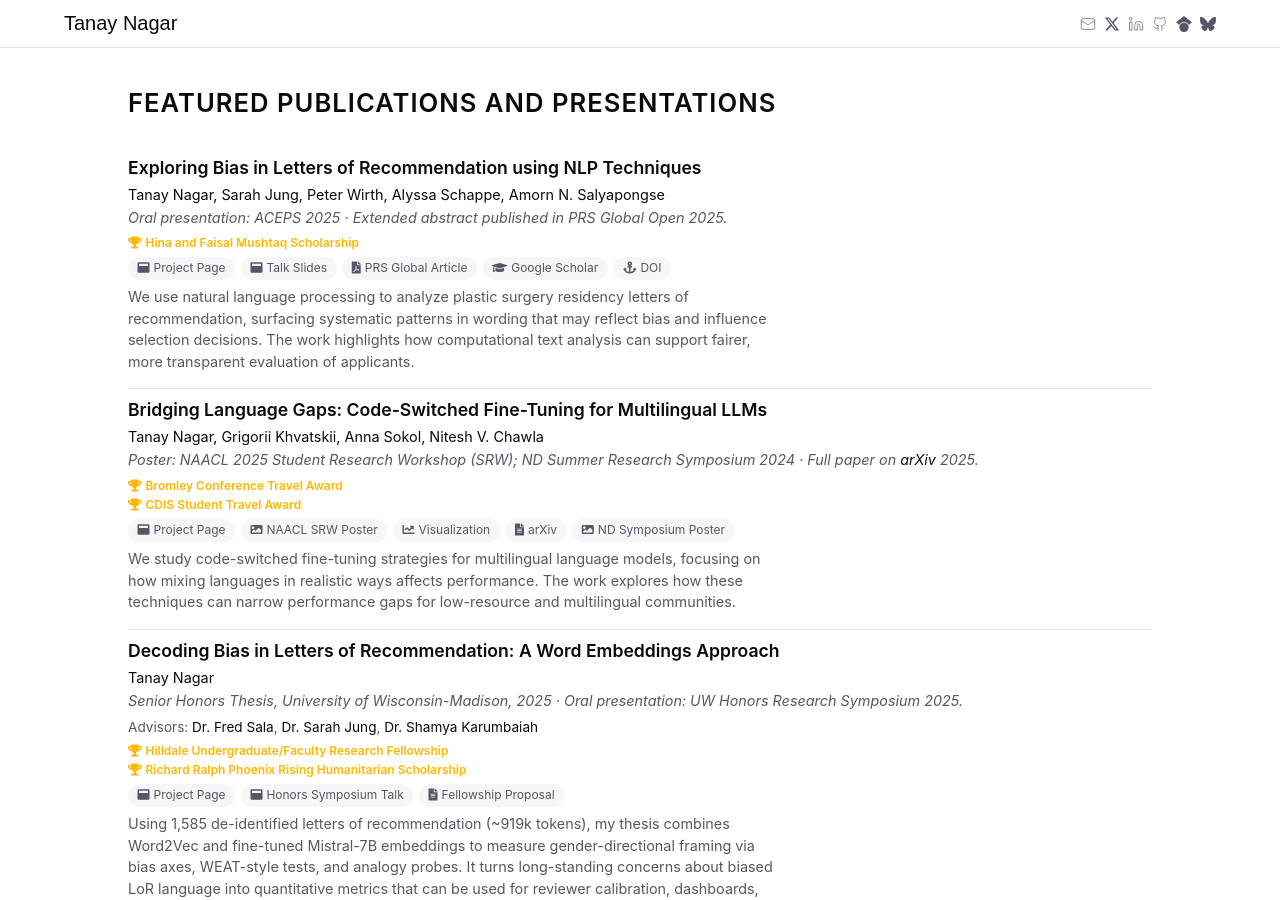
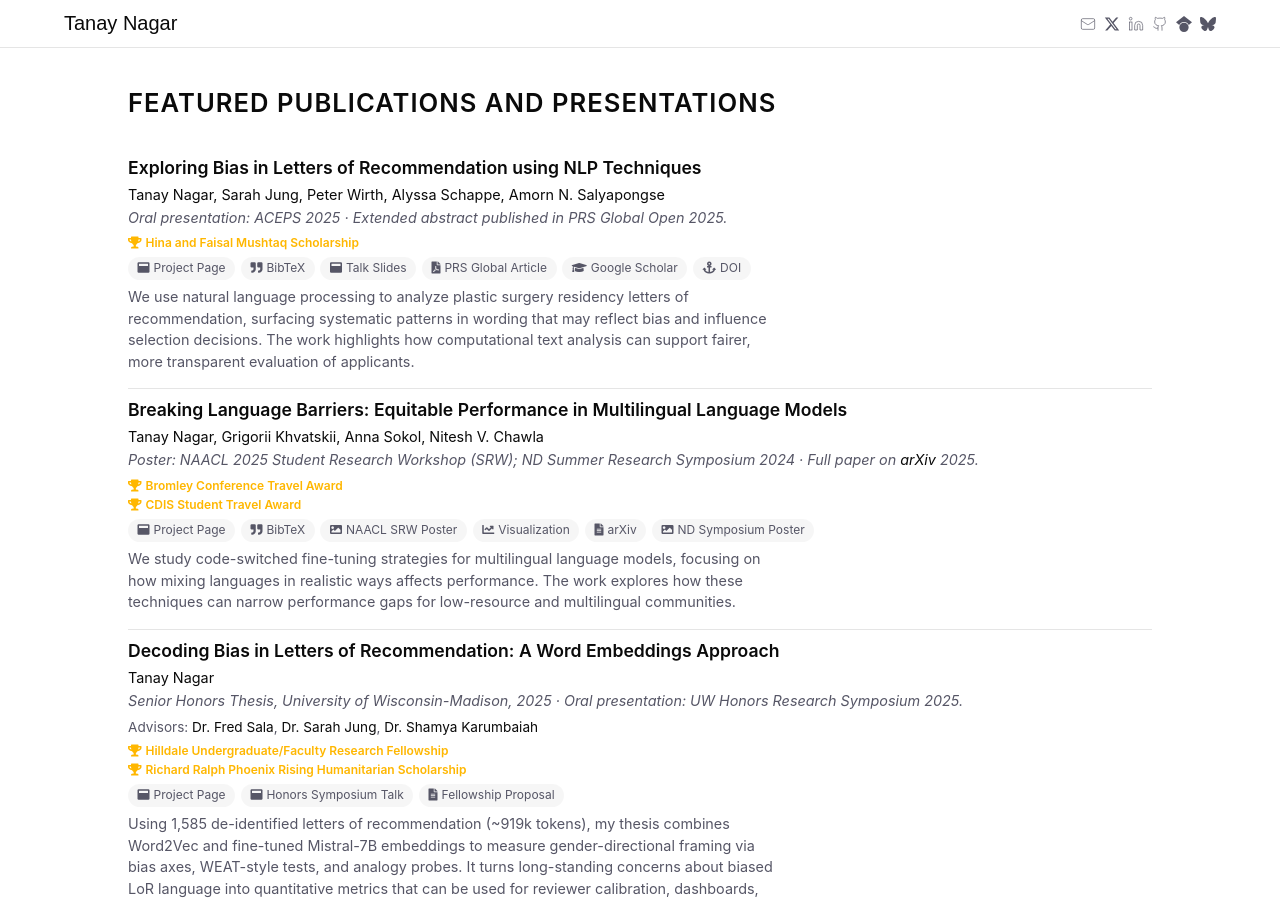
Before and after one commit to tnagar72/tnagar72.github.io, a Jekyll site: the page built from index.html, in a window 1280 px wide and 900 px high, scrolled down 660 px. Built offline with Jekyll 4.4.1, drawn with Linux system fonts in a browser that asks for light colours; nearby versions of some CDN libraries; some of the changed lines change nothing that is shown.

Commit message:
feat(homepage): BibTeX pill on cards; canonical bridging-paper title
TITLE: bridging-language-gaps entry now displays as "Breaking Language
Barriers: Equitable Performance in Multilingual Language Models" —
the canonical title on arXiv and in the BibTeX entry. The URL slug
stays /research/bridging-language-gaps/ because it's the stable handle
and renaming would break any external links. The change flows from
publications.yaml to the homepage card, project page <h1>, and page
<title> tag automatically.

BIBTEX PILL: Each homepage publication card now gets a "BibTeX" pill
(fa-quote-right) in .pub-misc IF the entry has a non-empty bibtex
field AND has a corresponding _research/<id>.md project page. Clicking
the pill deep-links to /research/<id>/#bibtex where the full citation
block + copy button already lives. Honors-thesis has no bibtex field
so no pill (intentional — theses aren't formally cited the same way).

```diff
--- a/_data/publications.yaml
+++ b/_data/publications.yaml
@@ -62,7 +62,10 @@
     }
 
 - id: bridging-language-gaps
-  title: "Bridging Language Gaps: Code-Switched Fine-Tuning for Multilingual LLMs"
+  # Slug stays "bridging-language-gaps" because it's the stable URL handle.
+  # Display title matches the canonical published title on arXiv + BibTeX so
+  # the page is searchable under the name other researchers will use.
+  title: "Breaking Language Barriers: Equitable Performance in Multilingual Language Models"
   authors:
     - { name: "Tanay Nagar",        role: "author", marks: "1, 3, †" }
     - { name: "Grigorii Khvatskii", role: "author", marks: "2, 4" }
--- a/_includes/publication.html
+++ b/_includes/publication.html
@@ -47,14 +47,23 @@ person.html still handles it.
 
     <div class="pub-misc">
         {%- comment -%}
-          Add a "Project Page" pill linking to /research/<id>/ IF a
-          matching entry exists in the _research collection.
+          "Project Page" pill links to /research/<id>/ IF a matching entry
+          exists in the _research collection. "BibTeX" pill deep-links to
+          the project page's #bibtex anchor, where the full citation block
+          + copy button is already styled. We don't render an inline BibTeX
+          reveal on the homepage card because the project page already does
+          this well; deep-linking keeps the homepage card compact.
         {%- endcomment -%}
         {%- assign research_entry = site.research | where: "paper_id", include.pub.id | first -%}
         {%- if research_entry -%}
         <a href="{{ research_entry.url | relative_url }}">
             <i class="fas fa-window-maximize" aria-hidden="true"></i> Project Page
         </a>
+        {%- if include.pub.bibtex and include.pub.bibtex != "" -%}
+        <a href="{{ research_entry.url | append: '#bibtex' | relative_url }}">
+            <i class="fas fa-quote-right" aria-hidden="true"></i> BibTeX
+        </a>
+        {%- endif -%}
         {%- endif -%}
         {%- for link in include.pub.links -%}
             {% include pub-link.html link=link %}
```
Also changed, not shown: 2 other files.
